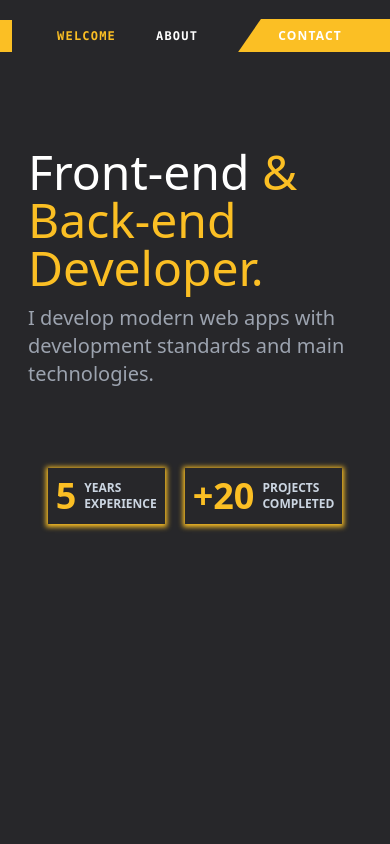
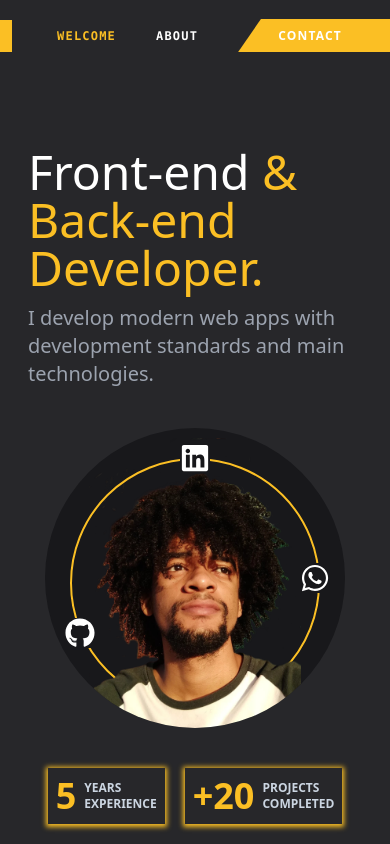
Before and after one commit to phytter/curriculum-site, a React (Vite) app: page / in a window 390 px wide. Built offline with nearby package versions, Linux system fonts and the light colour scheme.

Commit message:
feat: make home profile responsive

```diff
--- a/src/presentation/pages/home/index.tsx
+++ b/src/presentation/pages/home/index.tsx
@@ -47,6 +47,22 @@ const Home: React.FC = () => {
           <img src={ProfilePicture} alt="me" className="w-[300px] z-[1] mt-[10px]" />
         </div>
       </div>
+
+      <div className="flex-1 flex justify-center sm:hidden">
+        <div className="w-[300px] h-[300px] bg-zinc-900 rounded-[50%] overflow-hidden inline-flex justify-center relative">
+          <a target="_blank" className="z-[2] absolute top-[15px] left-[calc(50%_-_15px)]" href="https://www.linkedin.com/in/alexandre-da-silva-a08b19146">
+            <FaLinkedin className="text-white text-3xl bg-zinc-900"/>
+          </a>
+          <a target="_blank" className="z-[2] absolute bottom-[80px] left-[20px]" href="https://github.com/phytter">
+            <FaGithub className="text-white text-3xl bg-zinc-900" />
+          </a>
+          <a target="_blank" className="z-[2] absolute top-[calc(50%_-_15px)] right-[15px]" href="https://wa.me/556499372303">
+            <FaWhatsapp className="text-white text-3xl bg-zinc-900" />
+          </a>
+          <div className="border-2 border-amber-400 rounded-[50%] w-[250px] h-[250px] absolute top-[30px] z-[0]" />
+          <img src={ProfilePicture} alt="me" className=" z-[1] mt-[10px]" />
+        </div>
+      </div>
       <ExperienceInformations className="lg:hidden flex justify-center" />
     </Content>
   )
```
